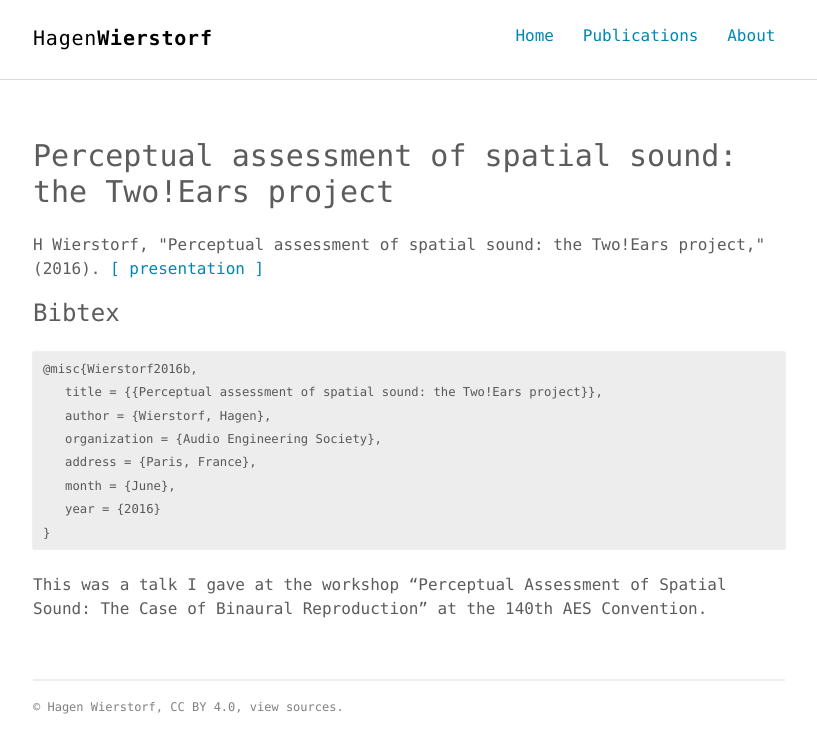
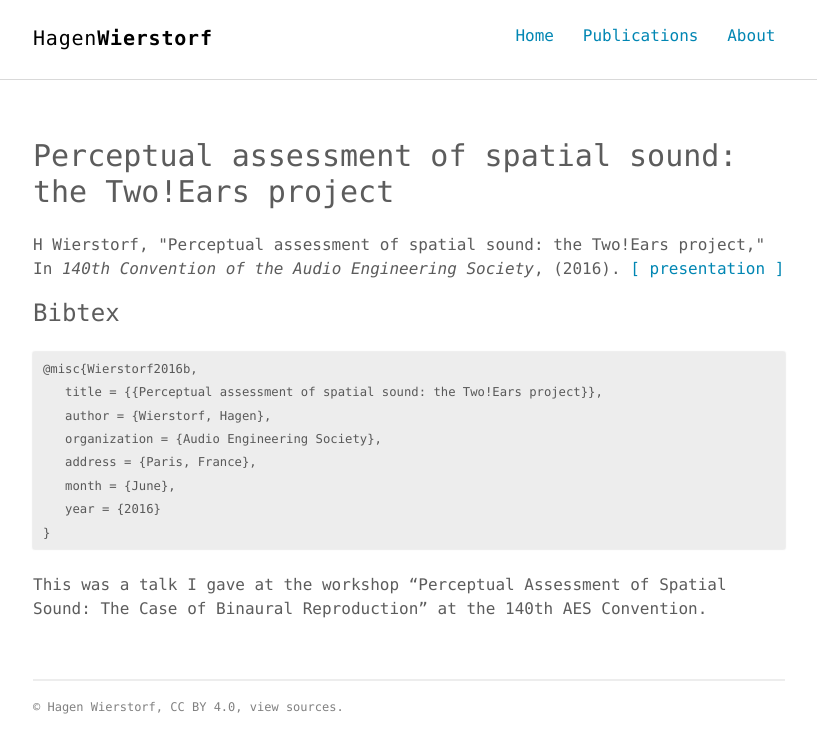
Before and after one commit to hagenw/hagenw.github.io, a Jekyll site: the page built from _posts/2016-06-04-perceptual-assessment-of-spatial-sound-the-twoears-project.md, in a window 1280 px wide. Shown: the top 753 px of the page, without its empty margins (231-1048 px from the left). Built offline with Jekyll 4.4.1, drawn with Linux system fonts in a browser that asks for light colours; Markdown is read by kramdown in place of the engine named in the settings.

Commit message:
Fix typos

```diff
--- a/_posts/2016-06-04-perceptual-assessment-of-spatial-sound-the-twoears-project.md
+++ b/_posts/2016-06-04-perceptual-assessment-of-spatial-sound-the-twoears-project.md
@@ -6,6 +6,7 @@ Two!Ears project"
 author: "H Wierstorf"
 title: "Perceptual assessment of spatial sound: the Two!Ears project"
 short: "AES"
+proceedings: "140th Convention of the Audio Engineering Society"
 year: "2016"
 month: "June"
 address: "Paris, France"
```
Also changed, not shown: _posts/2015-11-02-recent-advancements-in-massive-multi-channel-auralization.md (+1 -0 lines).
